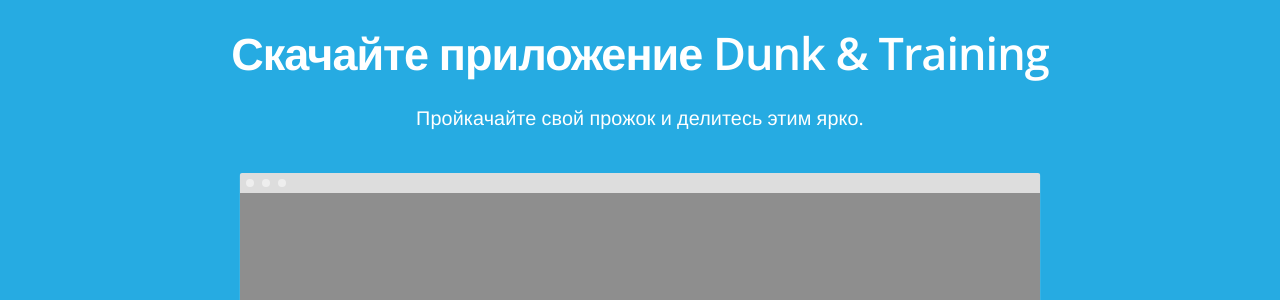
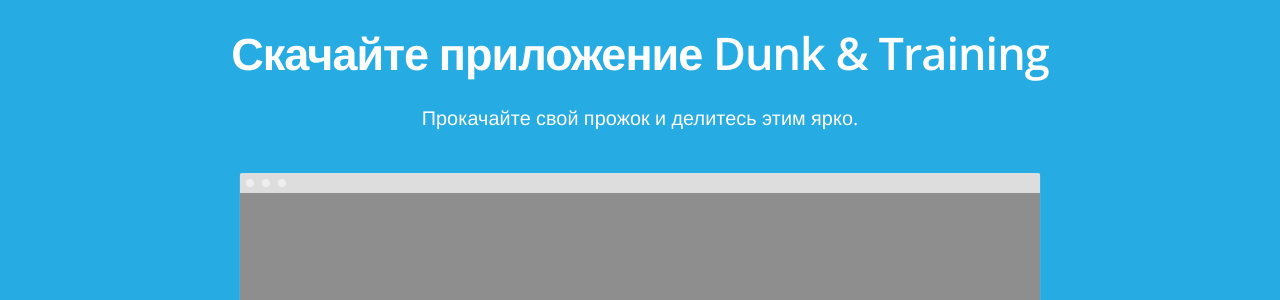
Before and after one commit to RakhimyanTim/danking-training.github.io, a Jekyll site: the page built from pages/index.html, in a window 1280 px wide. Shown: the part 135-435 px from the top of the page. Built offline with Jekyll 4.4.1, drawn with Linux system fonts in a browser that asks for light colours; nearby versions of some CDN libraries.

Commit message:
Update index.html

```diff
--- a/pages/index.html
+++ b/pages/index.html
@@ -9,7 +9,7 @@
 <header class="landing-page">
  		<div class="container">
  			<h2>{{ page.title }}</h2>
-			<p class="sub-text landing-page">Пройкачайте свой прожок и делитесь этим ярко.</p>
+			<p class="sub-text landing-page">Прокачайте свой прожок и делитесь этим ярко.</p>
 
 		<div class="video screenshot">
 				<div class="force-ratio">
```
